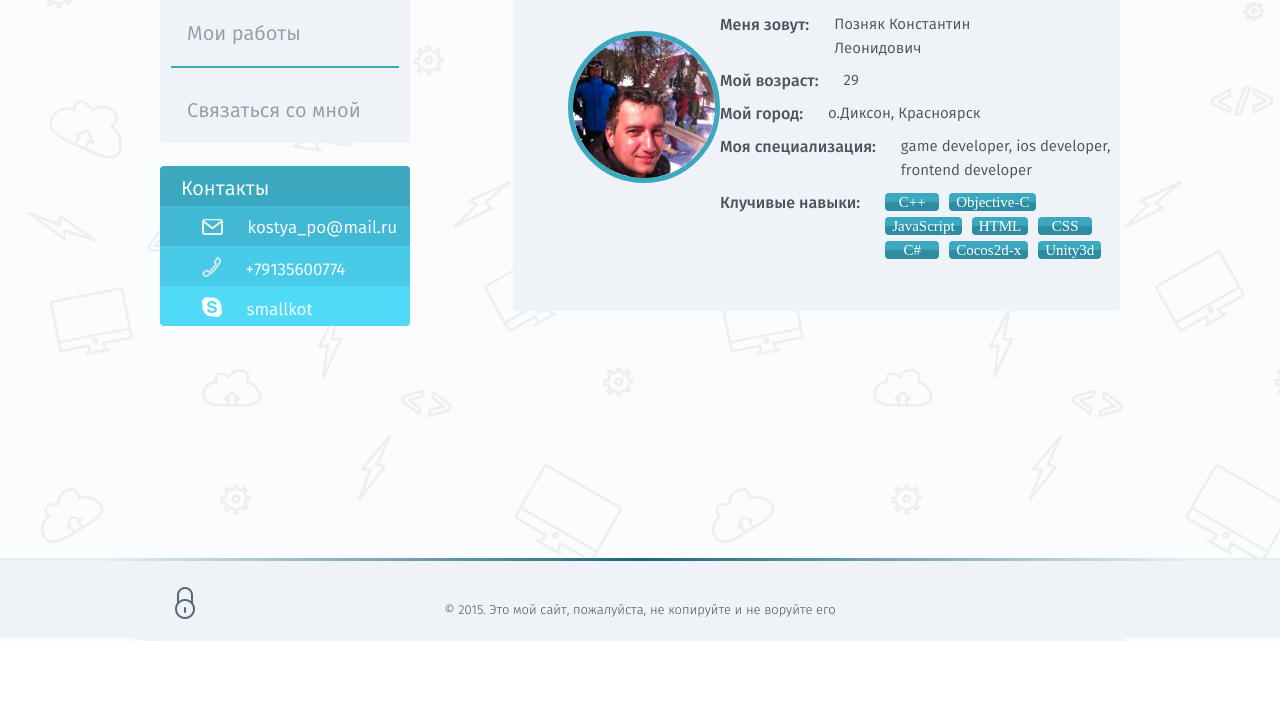
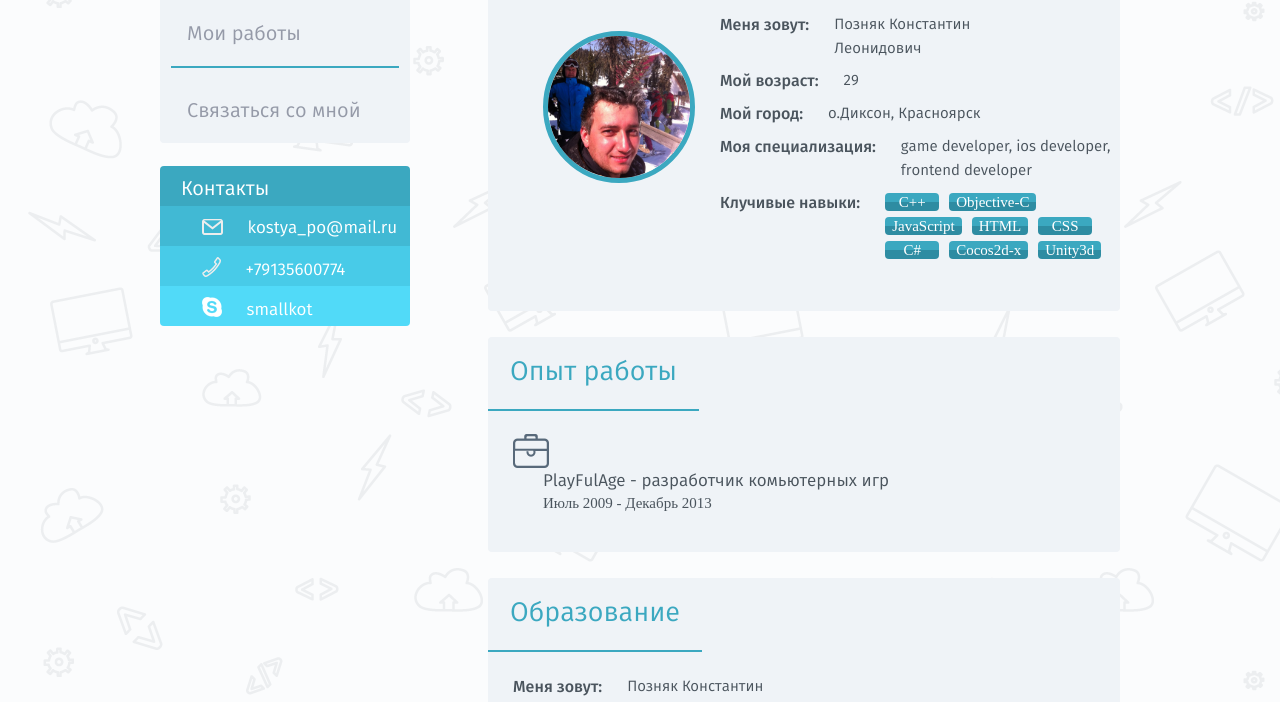
Before and after one commit to smallkot/first_site_dz1_loftschool, a website: page app/index.html in a window 1280 px wide. Shown: the part 242-944 px from the top of the page. Before the commit the page ends 883 px from the top, so only its background shows below. Drawn offline with nearby package versions, Linux system fonts and the light colour scheme.

Commit message:
fix first page

```diff
--- a/app/css/main.css
+++ b/app/css/main.css
@@ -324,6 +324,7 @@ clearfix:after{
 
 .info-block{
 	width: 400px;
+	margin-left: 25px;
 }
 
 .info-list{
@@ -380,6 +381,47 @@ clearfix:after{
 	text-align: center;
 }
 
+/* --- work ------- */
+
+.work-list{
+	list-style: none;
+}
+
+.work-item{
+
+}
+
+.work-container-img{
+
+}
+
+.work-img{
+	vertical-align: middle;
+}
+
+.title-work-list{
+	/*list-style: none;*/
+
+	margin-left: 30px;
+	width: 500px;
+}
+
+.title-work-item{
+
+}
+
+.work-title{
+	font-family: 'fira_sans';
+  	font-size: 15px;
+}
+
+.work-title-company{
+	font-family: 'fira_sansbook';
+	font-style: normal;
+  	font-size: 17px;
+}
+
+
 /*==================================*/
 .footer-block {
   	background: #eff3f7;
--- a/app/index.html
+++ b/app/index.html
@@ -132,6 +132,47 @@
 							</div>
 						</div>
 					</section>
+
+					<section class="section-block">
+						<h1 class="title-section">Опыт работы</h1>
+						<div class="section-body">
+							<div class="info-block">
+								<ul class="work-list">
+									<li class="work-item clearfix">
+										<div class="work-container-img">
+											<div class="work-img sprite sprite-bag float-left"></div>
+										</div>
+										<div class="title-work-list float-left">
+											<div class="work-title-company">PlayFulAge - разработчик комьютерных игр</div>
+											<div class="work-title">Июль 2009 - Декабрь 2013</div>
+										</div>
+										<!-- <ul class="title-work-list float-right">
+											<li class="title-work-item">
+												<div class="work-title-company">PlayFulAge - разработчик комьютерных игр</div>
+											</li>
+											<li class="title-work-item">
+												<div class="work-title">Июль 2009 - Декабрь 2013</div>
+											</li>
+										</ul> -->
+									</li>
+								</ul>
+							</div>
+						</div>
+					</section>
+
+					<section class="section-block">
+						<h1 class="title-section">Образование</h1>
+						<div class="section-body">
+							<div class="info-block">
+								<ul class="info-list">
+									<li class="info-item clearfix">
+										<div class="what float-left">Меня зовут:</div>
+										<div class="info float-left">Позняк Константин Леонидович</div>
+									</li>
+								</ul>
+							</div>
+						</div>
+					</section>
 				</div>
 			</div>
 		</div>
```
